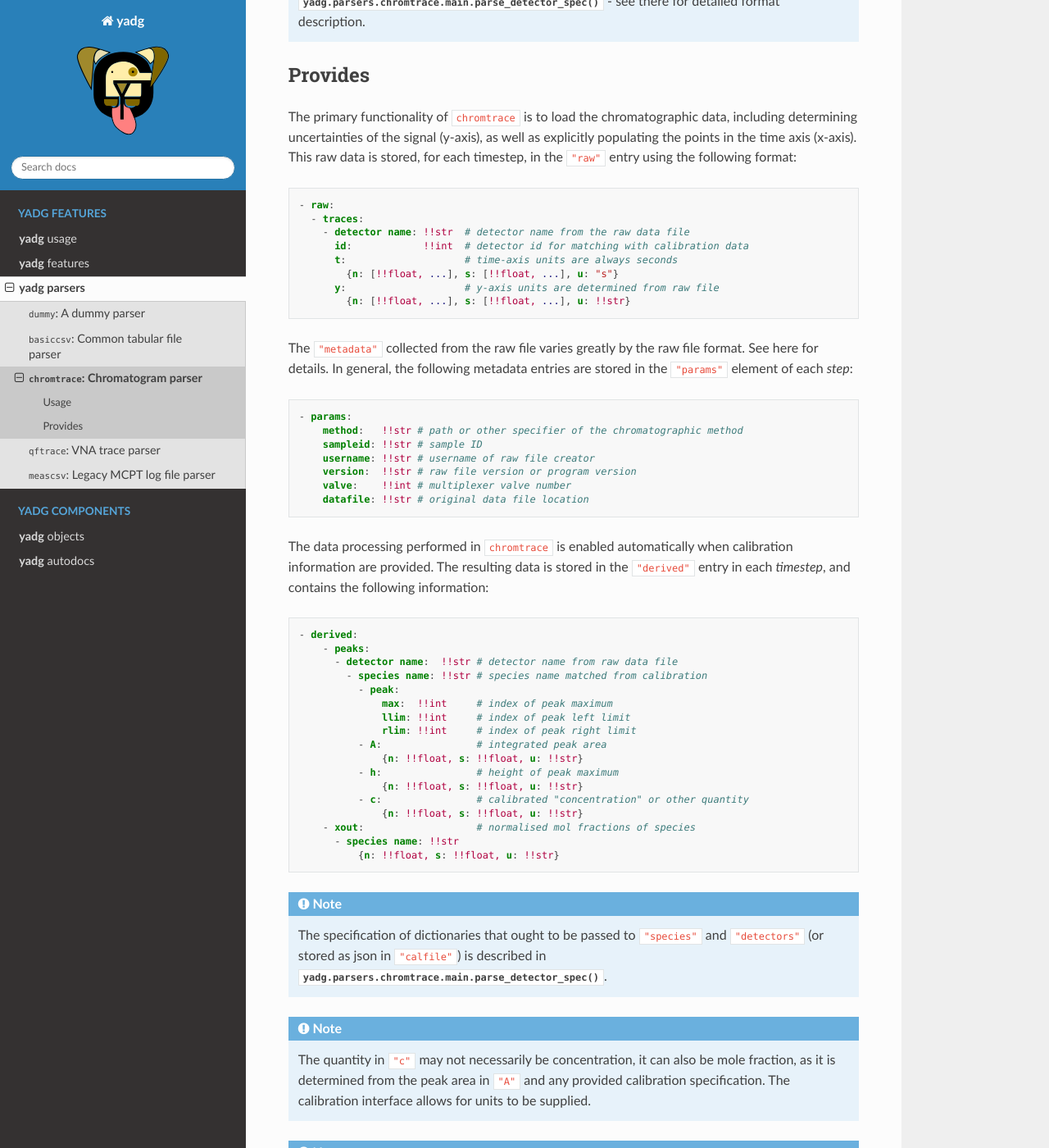
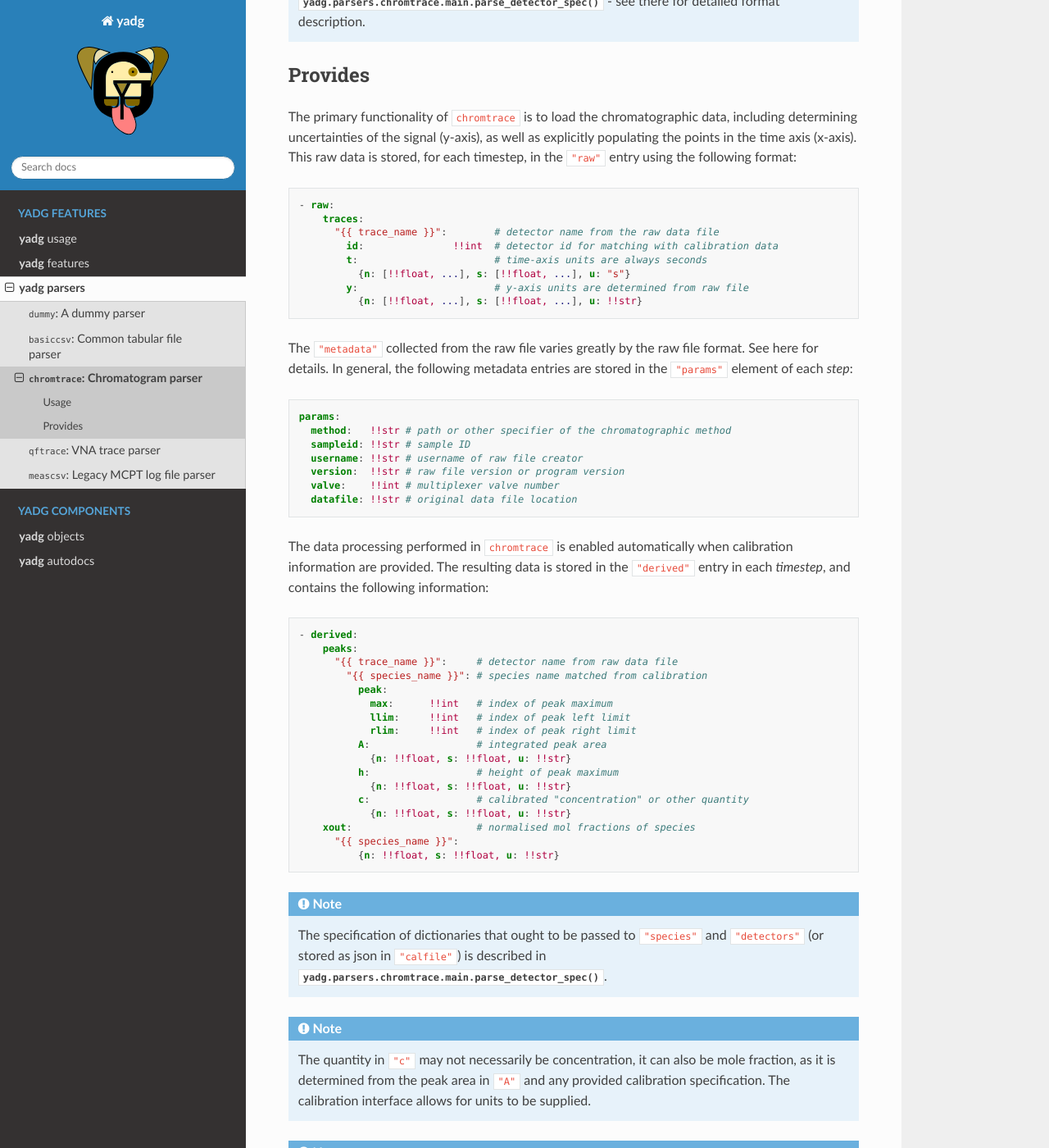
Before and after one commit to dgbowl/yadg, a Sphinx documentation site: the page built from docs/source/parsers.chromtrace.rst, in a window 1280 px wide and 1400 px high, scrolled down 785 px. Shown: the whole window at 82% size. Built offline with Sphinx 7.4.7 and the Read the Docs theme 2.0.0, drawn with Linux system fonts in a browser that asks for light colours; pages that are not in the unit, such as notebooks, are missing from menus.

Commit message:
Fixed yamls in chromtrace.

```diff
--- a/docs/source/parsers.chromtrace.rst
+++ b/docs/source/parsers.chromtrace.rst
@@ -43,13 +43,13 @@ timestep, in the ``"raw"`` entry using the following format:
 .. code-block:: yaml
 
   - raw:
-    - traces:
-      - detector name: !!str  # detector name from the raw data file
-        id:            !!int  # detector id for matching with calibration data
-        t:                    # time-axis units are always seconds
-          {n: [!!float, ...], s: [!!float, ...], u: "s"}
-        y:                    # y-axis units are determined from raw file
-          {n: [!!float, ...], s: [!!float, ...], u: !!str}
+      traces:
+        "{{ trace_name }}":        # detector name from the raw data file
+          id:               !!int  # detector id for matching with calibration data
+          t:                       # time-axis units are always seconds
+            {n: [!!float, ...], s: [!!float, ...], u: "s"}
+          y:                       # y-axis units are determined from raw file
+            {n: [!!float, ...], s: [!!float, ...], u: !!str}
 
 
 The ``"metadata"`` collected from the raw file varies greatly by the raw file format.
@@ -58,13 +58,13 @@ metadata entries are stored in the ``"params"`` element of each `step`:
 
 .. code-block:: yaml
 
-  - params:
-      method:   !!str # path or other specifier of the chromatographic method
-      sampleid: !!str # sample ID
-      username: !!str # username of raw file creator
-      version:  !!str # raw file version or program version
-      valve:    !!int # multiplexer valve number
-      datafile: !!str # original data file location
+  params:
+    method:   !!str # path or other specifier of the chromatographic method
+    sampleid: !!str # sample ID
+    username: !!str # username of raw file creator
+    version:  !!str # raw file version or program version
+    valve:    !!int # multiplexer valve number
+    datafile: !!str # original data file location
 
 The data processing performed in ``chromtrace`` is enabled automatically when
 calibration information are provided. The resulting data is stored in the
@@ -73,21 +73,21 @@ calibration information are provided. The resulting data is stored in the
 .. code-block:: yaml
 
   - derived:
-      - peaks:
-        - detector name:  !!str # detector name from raw data file
-          - species name: !!str # species name matched from calibration
-            - peak:
-                max:  !!int     # index of peak maximum
-                llim: !!int     # index of peak left limit
-                rlim: !!int     # index of peak right limit
-            - A:                # integrated peak area
-                {n: !!float, s: !!float, u: !!str}
-            - h:                # height of peak maximum
-                {n: !!float, s: !!float, u: !!str}
-            - c:                # calibrated "concentration" or other quantity
-                {n: !!float, s: !!float, u: !!str}
-      - xout:                   # normalised mol fractions of species
-        - species name: !!str
+      peaks:
+        "{{ trace_name }}":     # detector name from raw data file
+          "{{ species_name }}": # species name matched from calibration
+            peak:
+              max:      !!int   # index of peak maximum
+              llim:     !!int   # index of peak left limit
+              rlim:     !!int   # index of peak right limit
+            A:                  # integrated peak area
+              {n: !!float, s: !!float, u: !!str}
+            h:                  # height of peak maximum
+              {n: !!float, s: !!float, u: !!str}
+            c:                  # calibrated "concentration" or other quantity
+              {n: !!float, s: !!float, u: !!str}
+      xout:                     # normalised mol fractions of species
+        "{{ species_name }}":
             {n: !!float, s: !!float, u: !!str}
 
 .. note::
```
Also changed, not shown: docs/source/parsers.qftrace.rst (+11 -11 lines), 6 other files.
